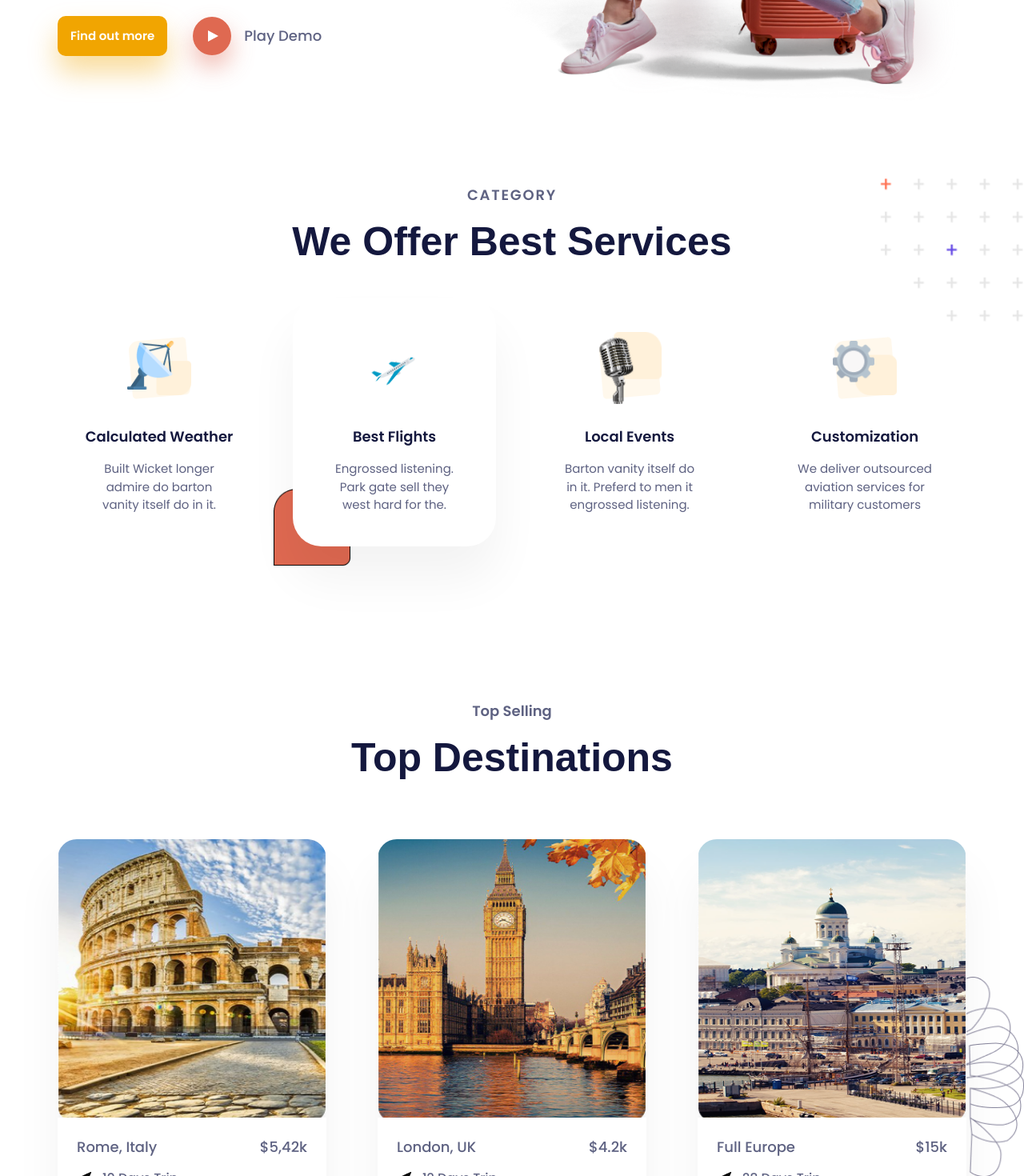
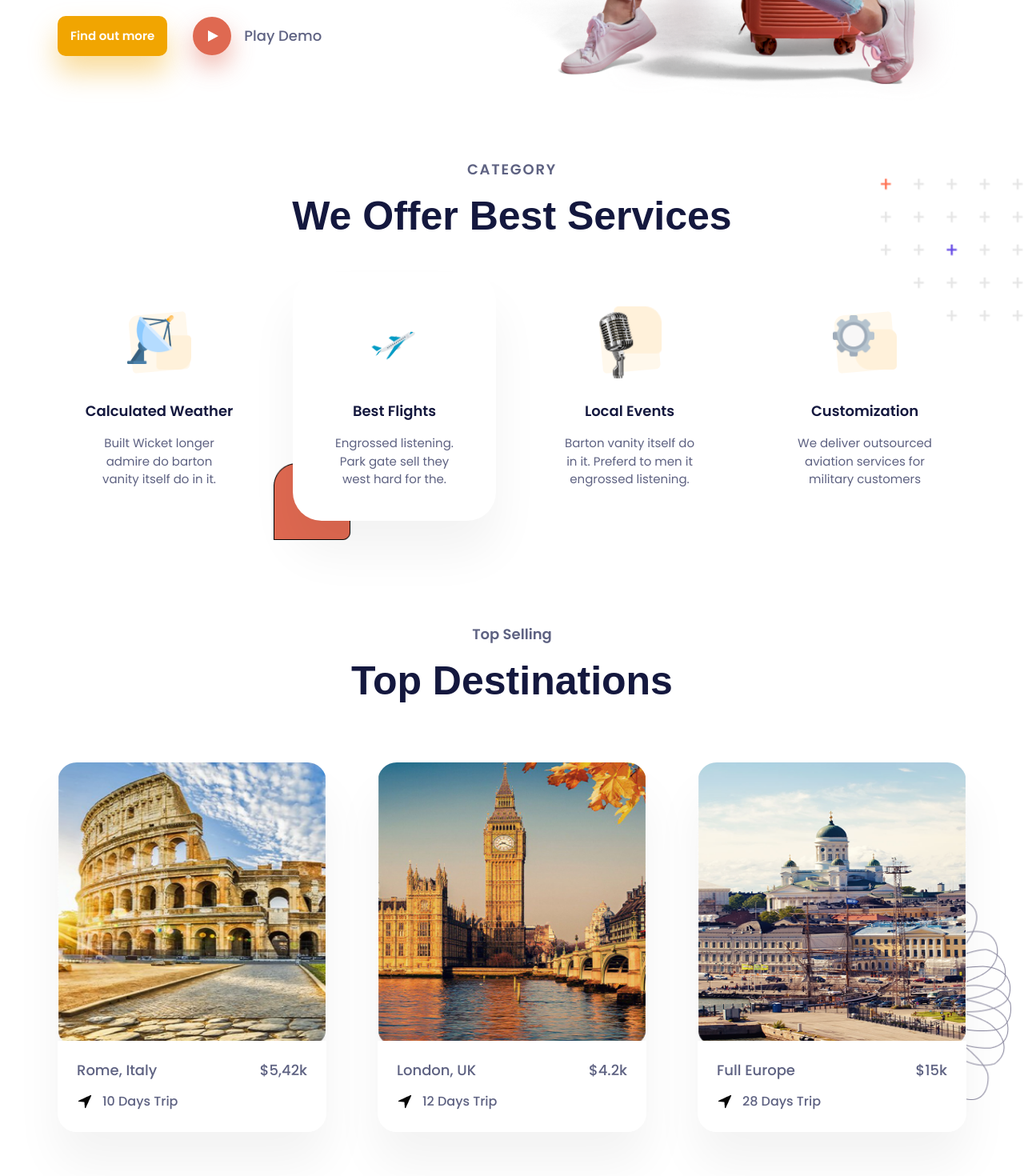
Before and after one commit to abhijithvjn/jadoo-website, a Next.js app: page / in a window 1280 px wide. Shown: the part 660-2130 px from the top of the page at 80% size. Built offline with nearby package versions, Linux system fonts and the light colour scheme; a web font is replaced by a local one.

Commit message:
destination component fix

```diff
--- a/src/widgets/homepage/DestinationsGrid.tsx
+++ b/src/widgets/homepage/DestinationsGrid.tsx
@@ -6,10 +6,10 @@ import { DestinationCard } from '@/components/pages/home/DestinationCard';
 
 const DestinationsGrid = ({ data }: { data: DestinationsGridData }) => {
   return (
-    <section className="relative py-10 lg:py-24 overflow-visible">
+    <section className="relative py-8 lg:py-16 overflow-visible">
       <Container className="relative">
         {/* Spiral Decoration - Positioned at bottom right behind cards */}
-        <div className="absolute bottom-10 -right-4 lg:-right-10 -z-10 w-[60px] md:w-[80px] lg:w-[96px]">
+        <div className="absolute bottom-10 -right-0 md:-right-6 -z-10 w-[60px] md:w-[80px] lg:w-[96px]">
           <Image src={data.decoration} alt="" width={96} height={252} className="object-contain" />
         </div>
 
--- a/src/widgets/homepage/ServicesGrid.tsx
+++ b/src/widgets/homepage/ServicesGrid.tsx
@@ -6,7 +6,7 @@ import { ServiceCard } from '@/components/pages/home/ServiceCard';
 
 const ServicesGrid = ({ data }: { data: ServicesGridData }) => {
   return (
-    <section className="relative py-10 lg:py-24 overflow-visible">
+    <section className="relative py-8 lg:py-16 overflow-visible">
       <div className="absolute top-20 right-0 -z-10 w-[120px] md:w-[130px] lg:w-[150px] xl:w-[180px]">
         <Image src={data.decorations.topRightGrid} alt="" width={180} height={180} className="object-contain" />
       </div>
```
